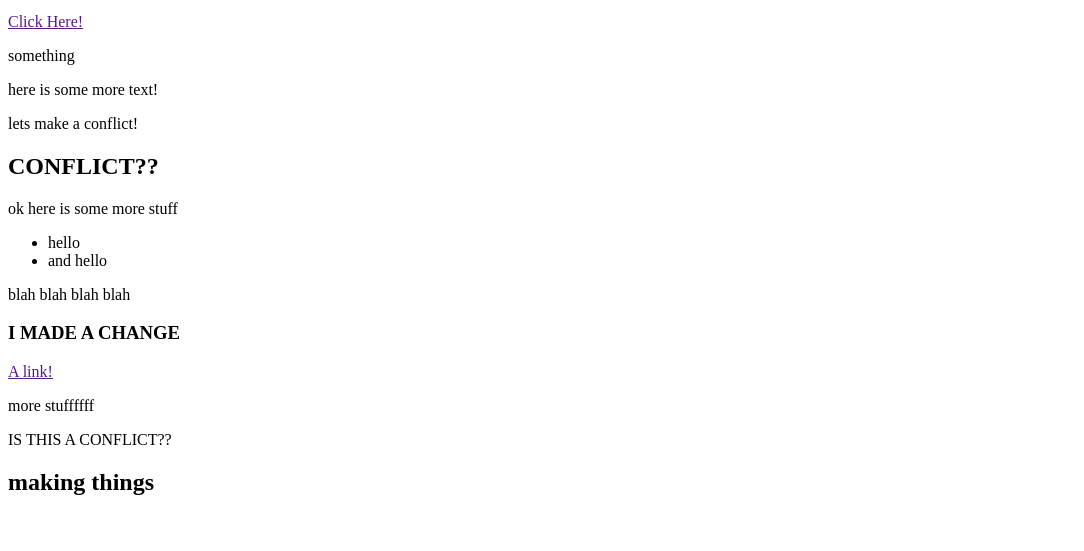
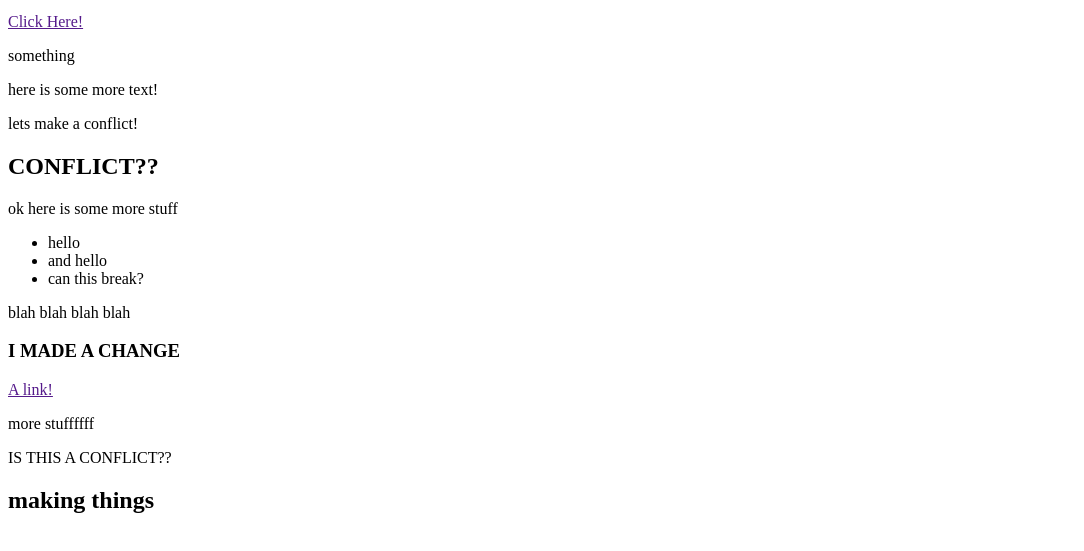
Before and after one commit to EstherEdell/shiny-couscous, a plain HTML site: page index.html in a window 1280 px wide. Shown: the part 101-652 px from the top of the page, without its empty margins (0-1084 px from the left). Drawn offline with Linux system fonts and the light colour scheme.

Commit message:
adding an li

```diff
--- a/index.html
+++ b/index.html
@@ -20,6 +20,7 @@
     <ul>
         <li>hello</li>
         <li>and hello</li>
+        <li>can this break?</li>
     </ul>
     <p>blah blah blah blah</p>
     <h3>I MADE A CHANGE</h3>
```
